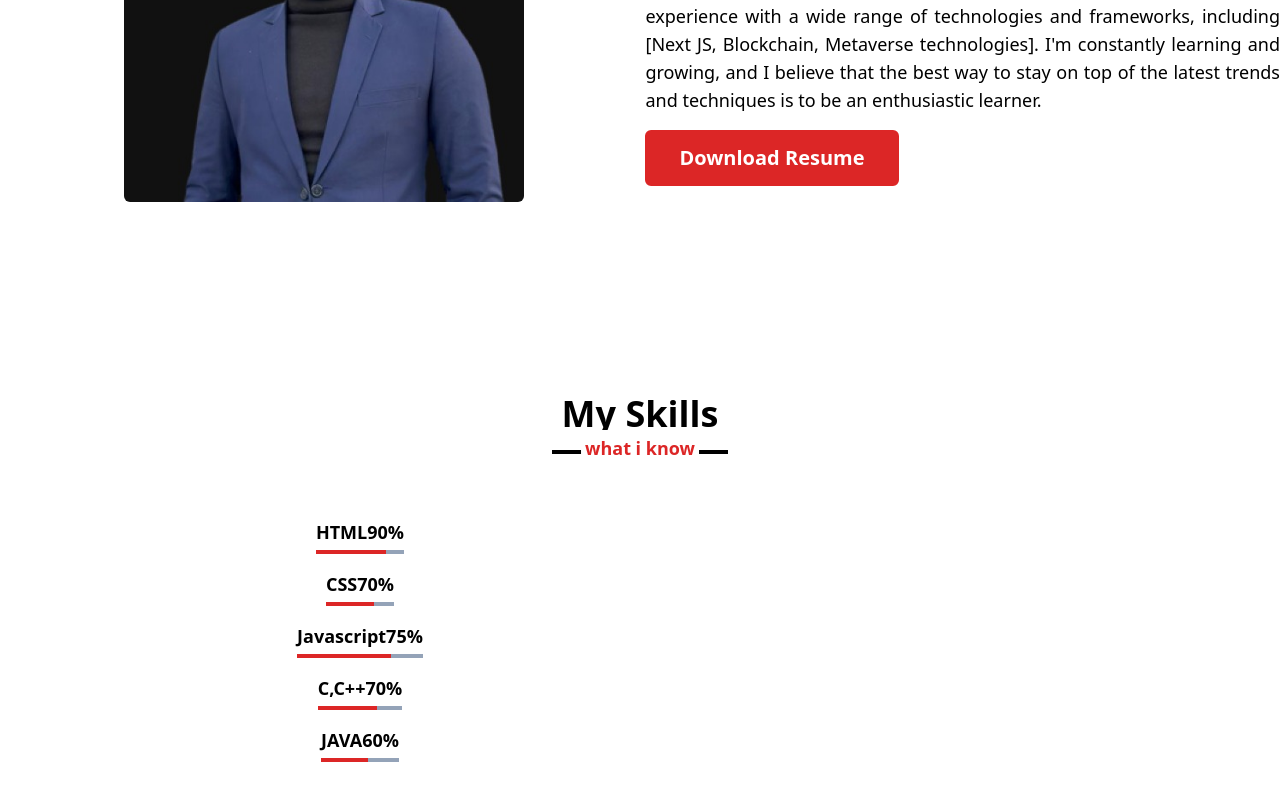
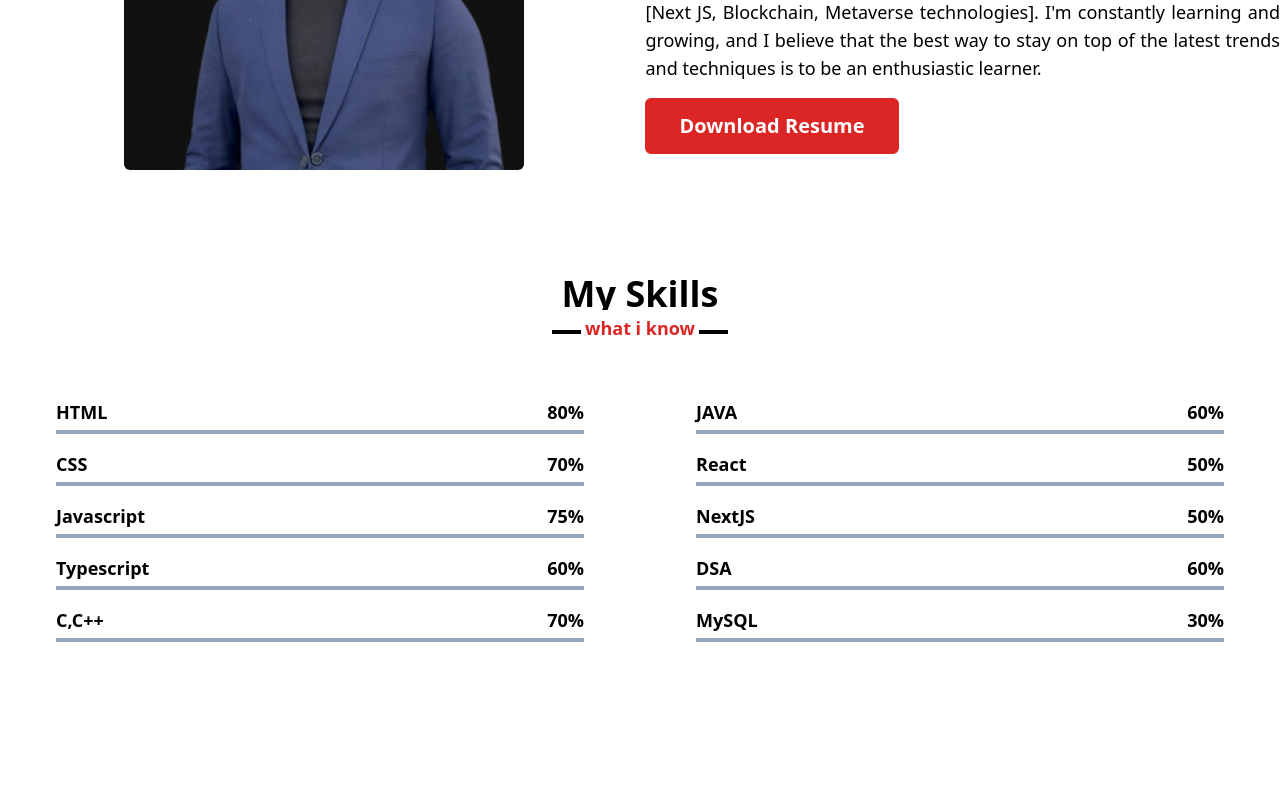
Before and after one commit to saadbutt27/MyResume-Website, a Next.js app: page / in a window 1280 px wide. Shown: the part 1150-1950 px from the top of the page. After the commit the page ends 1848 px from the top, so only its background shows below. Built offline with nearby package versions, Linux system fonts and the light colour scheme.

Commit message:
skill component updated

```diff
--- a/src/components/sections/About.tsx
+++ b/src/components/sections/About.tsx
@@ -6,7 +6,7 @@ import AboutImage from "../../../public/images/pic1-removebg-preview-crop-remove
 const About = () => {
   return (
     <>
-      <section className="py-24">
+      <section className="py-16">
         <Wrapper>
           <div className="text-center">
             <h2 className="relative text-4xl font-semibold mb-16 pb-5 before:content-[''] before:absolute before:bottom-0 before:left-[50%] before:w-44 before:h-1 before:bg-black before:-translate-x-2/4 after:content-['who_i_am'] after:absolute after:-bottom-3 after:left-[50%] after:text-lg after:text-red-600 after:p-1 after:bg-white after:-translate-x-2/4">
--- a/src/components/sections/Skills.tsx
+++ b/src/components/sections/Skills.tsx
@@ -1,10 +1,11 @@
 import Link from "next/link";
 import Wrapper from "../Wrapper";
 import Button from "../sharedComponents/Button";
+import MySkill from "../sharedComponents/Skill";
 const About = () => {
   return (
     <>
-      <section className="py-24">
+      <section className="py-10">
         <Wrapper>
           <div className="text-center">
             <h2 className="relative text-4xl font-semibold mb-16 pb-5 before:content-[''] before:absolute before:bottom-0 before:left-[50%] before:w-44 before:h-1 before:bg-black before:-translate-x-2/4 after:content-['what_i_know'] after:absolute after:-bottom-3 after:left-[50%] after:text-lg after:text-red-600 after:p-1 after:bg-white after:-translate-x-2/4">
@@ -12,80 +13,20 @@ const About = () => {
             </h2>
           </div>
           <div className="flex flex-col lg:flex-row justify-between items-center">
-            <div className="w-[100%] lg:w-[50%] flex flex-col items-center my-0 mx-[40px] lg:my-auto">
-                <div className="mb-4">
-                    <div className="flex justify-between items-center mb-1">
-                        <span className="text-lg font-semibold">HTML</span>
-                        <span className="text-lg font-semibold">90%</span>
-                    </div>
-                    <div className="h-1 w-full bg-slate-400 relative before:content-[''] before:absolute before:h-full before:w-[80%] before:left-0 before:top-0 before:bg-red-600"></div>
-                </div>
-                <div className="mb-4">
-                    <div className="flex justify-between items-center mb-1">
-                        <span className="text-lg font-semibold">CSS</span>
-                        <span className="text-lg font-semibold">70%</span>
-                    </div>
-                    <div className="h-1 w-full bg-slate-400 relative before:content-[''] before:absolute before:h-full before:w-[70%] before:left-0 before:top-0 before:bg-red-600"></div>
-                </div>
-                <div className="mb-4">
-                    <div className="flex justify-between items-center mb-1">
-                        <span className="text-lg font-semibold">Javascript</span>
-                        <span className="text-lg font-semibold">75%</span>
-                    </div>
-                    <div className="h-1 w-full bg-slate-400 relative before:content-[''] before:absolute before:h-full before:w-[75%] before:left-0 before:top-0 before:bg-red-600"></div>
-                </div>
-                <div className="mb-4">
-                    <div className="flex justify-between items-center mb-1">
-                        <span className="text-lg font-semibold">C,C++</span>
-                        <span className="text-lg font-semibold">70%</span>
-                    </div>
-                    <div className="h-1 w-full bg-slate-400 relative before:content-[''] before:absolute before:h-full before:w-[70%] before:left-0 before:top-0 before:bg-red-600"></div>
-                </div>
-                <div className="mb-4">
-                    <div className="flex justify-between items-center mb-1">
-                        <span className="text-lg font-semibold">JAVA</span>
-                        <span className="text-lg font-semibold">60%</span>
-                    </div>
-                    <div className="h-1 w-full bg-slate-400 relative before:content-[''] before:absolute before:h-full before:w-[60%] before:left-0 before:top-0 before:bg-red-600"></div>
-                </div>
+            <div className="w-[100%] lg:w-[50%] flex flex-col items-center my-0 mx-[40px] lg:block lg:my-auto">
+                <MySkill skill={"HTML"} strength={"80%"}/>
+                <MySkill skill={"CSS"} strength={"70%"}/>
+                <MySkill skill={"Javascript"} strength={"75%"}/>
+                <MySkill skill={"Typescript"} strength={"60%"}/>
+                <MySkill skill={"C,C++"} strength={"70%"}/>
             </div>
-            {/* <div className="w-[100%] lg:w-[50%] flex flex-col items-center my-0 mx-[40px] lg:my-auto">
-                <div className="mb-4">
-                    <div className="flex justify-between items-center mb-1">
-                        <span className="text-lg font-semibold">HTML</span>
-                        <span className="text-lg font-semibold">90%</span>
-                    </div>
-                    <div className="h-1 w-full bg-slate-400 relative before:content-[''] before:absolute before:h-full before:w-[80%] before:left-0 before:top-0 before:bg-red-600"></div>
-                </div>
-                <div className="mb-4">
-                    <div className="flex justify-between items-center mb-1">
-                        <span className="text-lg font-semibold">CSS</span>
-                        <span className="text-lg font-semibold">70%</span>
-                    </div>
-                    <div className="h-1 w-full bg-slate-400 relative before:content-[''] before:absolute before:h-full before:w-[70%] before:left-0 before:top-0 before:bg-red-600"></div>
-                </div>
-                <div className="mb-4">
-                    <div className="flex justify-between items-center mb-1">
-                        <span className="text-lg font-semibold">Javascript</span>
-                        <span className="text-lg font-semibold">75%</span>
-                    </div>
-                    <div className="h-1 w-full bg-slate-400 relative before:content-[''] before:absolute before:h-full before:w-[75%] before:left-0 before:top-0 before:bg-red-600"></div>
-                </div>
-                <div className="mb-4">
-                    <div className="flex justify-between items-center mb-1">
-                        <span className="text-lg font-semibold">C,C++</span>
-                        <span className="text-lg font-semibold">70%</span>
-                    </div>
-                    <div className="h-1 w-full bg-slate-400 relative before:content-[''] before:absolute before:h-full before:w-[70%] before:left-0 before:top-0 before:bg-red-600"></div>
-                </div>
-                <div className="mb-4">
-                    <div className="flex justify-between items-center mb-1">
-                        <span className="text-lg font-semibold">JAVA</span>
-                        <span className="text-lg font-semibold">60%</span>
-                    </div>
-                    <div className="h-1 w-full bg-slate-400 relative before:content-[''] before:absolute before:h-full before:w-[60%] before:left-0 before:top-0 before:bg-red-600"></div>
-                </div>
-            </div> */}
+            <div className="w-[100%] lg:w-[50%] flex flex-col items-center my-0 mx-[40px] lg:block lg:my-auto">
+                <MySkill skill={"JAVA"} strength={"60%"}/>
+                <MySkill skill={"React"} strength={"50%"}/>
+                <MySkill skill={"NextJS"} strength={"50%"}/>
+                <MySkill skill={"DSA"} strength={"60%"}/>
+                <MySkill skill={"MySQL"} strength={"30%"}/>
+            </div>
           </div>
         </Wrapper>
       </section>
--- /dev/null
+++ b/src/components/sharedComponents/Skill.tsx
@@ -0,0 +1,13 @@
+const Skill = ({skill,strength}: {skill:string, strength:string}) => {
+  return (
+    <div className="mb-4 w-full px-4">
+      <div className="flex justify-between items-center mb-1">
+        <span className="text-lg font-semibold">{skill}</span>
+        <span className="text-lg font-semibold">{strength}</span>
+      </div>
+      <div className={`h-1 w-full bg-slate-400 relative before:content-[''] before:absolute before:h-full before:w-[${strength}] before:left-0 before:top-0 before:bg-red-600`}></div>
+    </div>
+  );
+};
+
+export default Skill;
```
